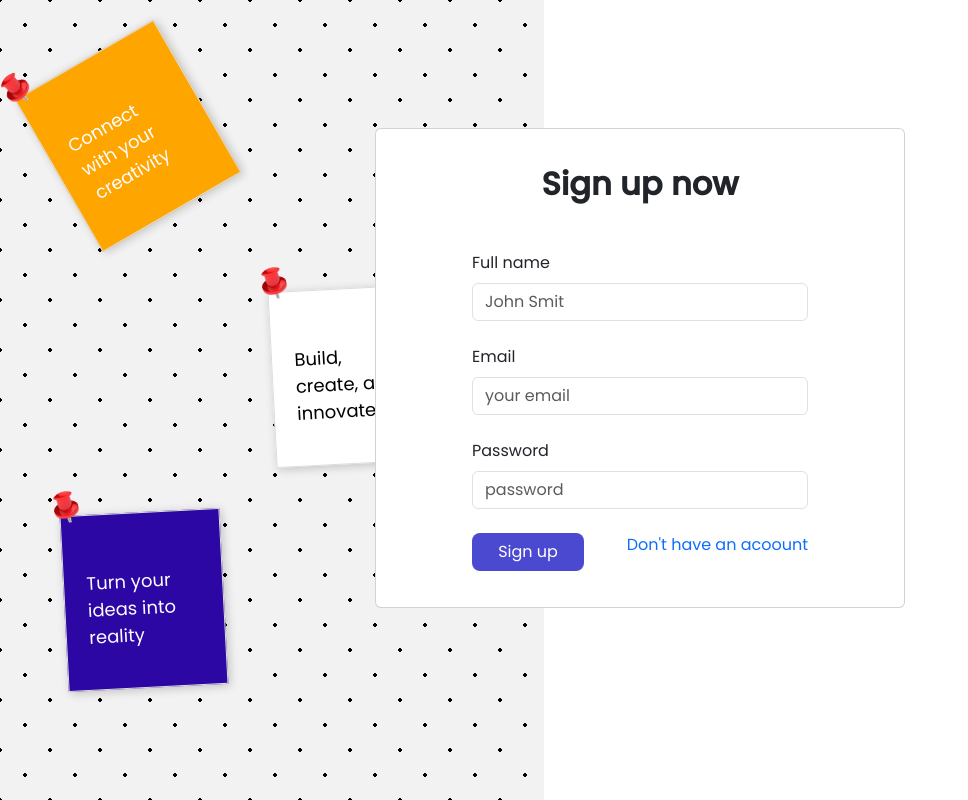
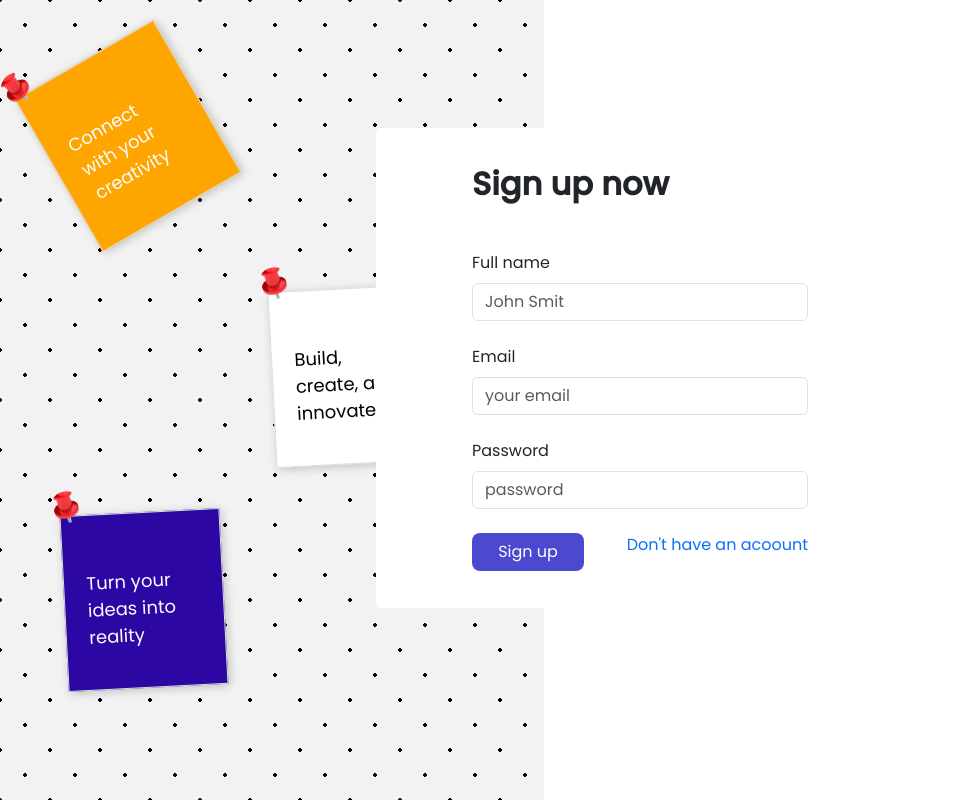
Before and after one commit to Muethea/frontend-Whiteboard, a Vue app: page /singup in a window 1280 px wide. Shown: the whole page, without its empty margins (0-968 px from the left). Built offline with nearby package versions, Linux system fonts and the light colour scheme.

Commit message:
atualizado

```diff
--- a/src/components/pages/SingupPage.vue
+++ b/src/components/pages/SingupPage.vue
@@ -32,7 +32,7 @@
             <div >
 
               <form @submit.prevent="Signup()">
-                    <h2 class="fw-bold mb-5" style="text-align: center;">Sign up now</h2>
+                    <h2 class="fw-bold mb-5">Sign up now</h2>
                 <!-- 2 column grid layout with text inputs for the first and last names -->
                 <div class="row">
                   <div class="col-md-6 mb-4">
@@ -175,6 +175,7 @@ main {
   margin: 0 auto;
 }
 .card {
+  border: none;
 
   display: flex;
   justify-content: center;
```
